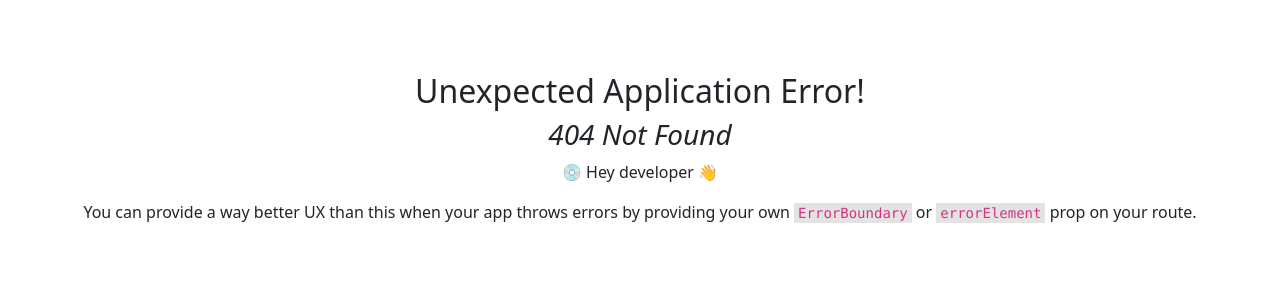
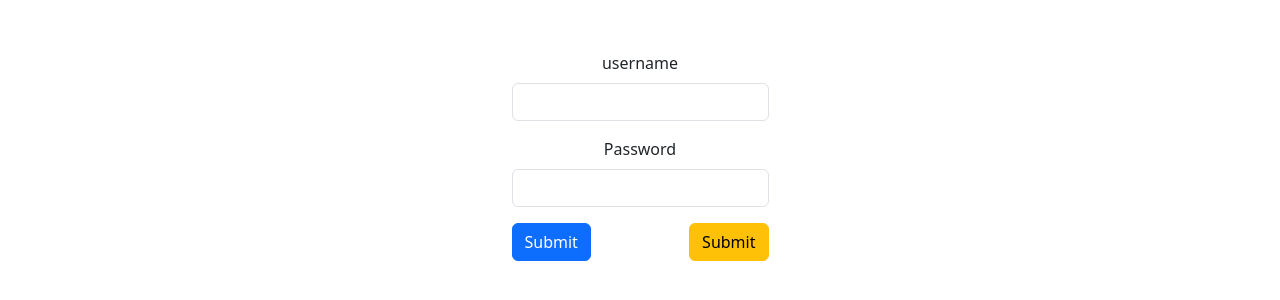
Before and after one commit to Chawanwit-Deedam/reactjs-app, a React (Vite) app: page /login in a window 1280 px wide. Before the commit this address had no page. Shown: the part 244-544 px from the top of the page. Built offline with nearby package versions, Linux system fonts and the light colour scheme.

Commit message:
feat: auth system

```diff
--- a/src/App.jsx
+++ b/src/App.jsx
@@ -81,7 +81,7 @@ function App() {
           await userProvider.delete(id);
           swalWithBootstrapButtons.fire({
             title: "Deleted!",
-            text: "Your ID has been deleted.",
+            text: `Your ID: ${id} has been deleted.`,
             icon: "success"
           });
           getUserAll()
@@ -107,8 +107,8 @@ function App() {
 
   return (
     <>
+    <div className='card shadow p-3 mb-5 bg-body-tertiary rounded border border-secondary-subtle'>
       <form onSubmit={handleSubmit}>
-
         <h3>Create User</h3>
         <div className="mb-3">
           <label htmlFor="firstName" className="form-label">First Name</label>
@@ -140,11 +140,13 @@ function App() {
           />
         </div>
         <div className="d-grid gap-2 mb-3">
-      <button className="btn btn-primary" type="submit" value="Add" >Add</button>
+          <button className="btn btn-primary" type="submit" value="Add" >Create +</button>
+        </div>
+      </form>
     </div>
 
     {/* get all user */}
-    </form>
+    <div className='card shadow p-3 mb-5 bg-body-tertiary rounded border border-secondary-subtle'>
       <h3>User Manage</h3>
       <table className="table table-hover ">
         <thead className='table-light'>
@@ -166,13 +168,14 @@ function App() {
             <td className=''  style={{ width: '100%' }}>
               <div className='d-flex justify-content-between' style={{ width: '150px' }}>
                 <Link to={`/update/${val._id}`}><button className="btn btn-warning">Edit</button></Link>
-                <button className="btn btn-danger" onClick={event => deleteUser(val._id)}>delete</button>
+                <button className="btn btn-danger" onClick={() => deleteUser(val._id)}>delete</button>
               </div>
             </td>
           </tr>
         ))}
         </tbody>
       </table>
+    </div>
     </>
   )
 }
--- a/src/main.jsx
+++ b/src/main.jsx
@@ -2,6 +2,7 @@ import React from 'react'
 import ReactDOM  from 'react-dom/client'
 import App from './App.jsx'
 import UpdateUser from './pages/User/UpdateUser.jsx'
+import Login from './pages/Login/Login.jsx'
 import './index.css'
 import {
   createBrowserRouter,
@@ -16,6 +17,10 @@ const router = createBrowserRouter([
   {
     path: "update/:id",
     element: <UpdateUser />
+  },
+  {
+    path: "login",
+    element: <Login />
   }
 ])
 
--- /dev/null
+++ b/src/pages/Login/Login.jsx
@@ -0,0 +1,79 @@
+import { useState } from 'react'
+import authService from '../../resources/AuthProvider.js'
+
+function Login () {
+    const [customer, setCustomer] = useState({
+        username: '',
+        password: ''
+    })
+
+    const authProvider = new authService()
+
+    const handleSubmit = async (e) => {
+        e.preventDefault()
+        login()
+      }
+
+    const login = async () => {
+        try {
+            const {data} = await authProvider.login(customer)
+            console.log('customer => ', customer)
+            console.log('token => ', data.token)
+            localStorage.setItem('token', data.token)
+        } catch (error) {
+            console.log(error)
+        }
+    }
+
+    const getCustomer = async () => {
+        const authToken = localStorage.getItem('token')
+        const response = await authProvider.auth({
+            headers: {
+                'authorization': `Bearer ${authToken}`
+            }
+        })
+        console.log(response)
+    }
+
+    const handleChange = (e) => {
+        setCustomer({
+            ...customer,
+            [e.target.name]: e.target.value
+          })
+      }
+
+  return (
+    <div>
+        <form onSubmit={handleSubmit}>
+            <div className="mb-3">
+                <label className="form-label">username</label>
+                <input
+                    id="username"
+                    type="text"
+                    className="form-control"
+                    name="username"
+                    value={customer.username}
+                    onChange={e => handleChange(e)}
+                />
+            </div>
+            <div className="mb-3">
+                <label className="form-label">Password</label>
+                <input
+                    id="password"
+                    type="password"
+                    className="form-control"
+                    name="password"
+                    value={customer.password}
+                    onChange={e => handleChange(e)}
+                />
+            </div>
+            <div className='d-flex justify-content-between'>
+                <button type="submit" className="btn btn-primary">Submit</button>
+                <button className="btn btn-warning" onClick={() => getCustomer()}>Submit</button>
+            </div>
+        </form>
+    </div>
+  )
+}
+
+export default Login
--- a/src/pages/User/UpdateUser.jsx
+++ b/src/pages/User/UpdateUser.jsx
@@ -1,7 +1,8 @@
-import { useParams, useNavigate  } from "react-router-dom"
+import { useParams  } from "react-router-dom"
 import UserService from "../../resources/UserProvider.js"
 import { useEffect, useState } from 'react'
 import Swal from 'sweetalert2'
+import { Link } from 'react-router-dom';
 
 function UpdateUser() {
   const [user, setUser] = useState({
@@ -13,7 +14,6 @@ function UpdateUser() {
 
   const userProvider = new UserService()
   const { id } = useParams()
-  const navigate = useNavigate()
 
   useEffect(() => {
     getUserById(id)
@@ -54,10 +54,10 @@ function UpdateUser() {
       reverseButtons: true
     }).then(async (result) => {
       if (result.isConfirmed) {
-        const update = await userProvider.update(id, payload)
+        await userProvider.update(id, payload)
         swalWithBootstrapButtons.fire({
           title: "Updated!",
-          text: "Your ID has been Updated.",
+          text: `Your ID: ${id} has been Updated.`,
           icon: "success"
         });
       } else if (
@@ -76,6 +76,7 @@ function UpdateUser() {
 
   return (
     <div>
+      <div className="card shadow p-3 mb-5 bg-body-tertiary rounded">
         <form onSubmit={handleSubmit}>
           <div className="mb-3">
             <h3>Edit User</h3>
@@ -111,9 +112,12 @@ function UpdateUser() {
               onChange={e => handleChange(e)}
             />
           </div>
-
-        <button type="submit">Submit</button>
+          <div className="d-flex justify-content-between">
+          <Link to={'/'}><button className="btn btn-primary">Back</button></Link>
+            <button className="btn btn-warning" type="submit">Submit</button>
+          </div>
         </form>
+      </div>
     </div>
 
   )
--- /dev/null
+++ b/src/resources/AuthProvider.js
@@ -0,0 +1,12 @@
+import api from '../config/index.js'
+
+class authService {
+    login (payload) {
+       return api.post('/api/customer/login', payload)
+    }
+    auth () {
+        return api.get('/api/customer/auth')
+    }
+}
+
+export default authService
--- a/src/resources/UserProvider.js
+++ b/src/resources/UserProvider.js
@@ -2,21 +2,21 @@ import api from '../config/index.js'
 
 class userService {
     getAll() {
-        return api.get('/user')
+        return api.get('/api/user')
     }
     getOne(id) {
-        return api.get(`/user/${id}`)
+        return api.get(`/api/user/${id}`)
     }
 
     create(payload) {
-        return api.post('/user', payload)
+        return api.post('/api/user', payload)
     }
     update(id, payload) {
-        return api.patch(`/user/${id}`, payload)
+        return api.patch(`/api/user/${id}`, payload)
     }
 
     delete(id) {
-        return api.delete(`/user/${id}`)
+        return api.delete(`/api/user/${id}`)
     }
 }
 
```
Lines whose indentation alone changed are shown as unchanged.
